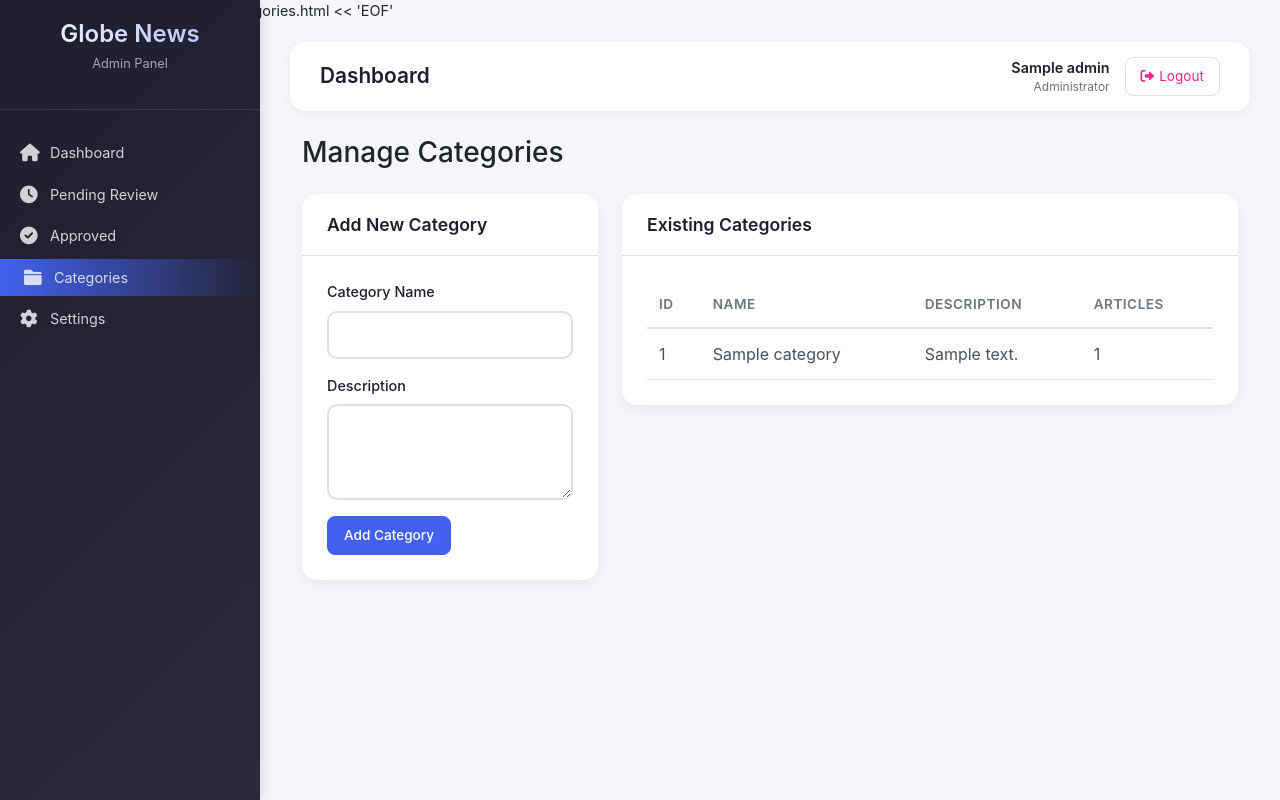
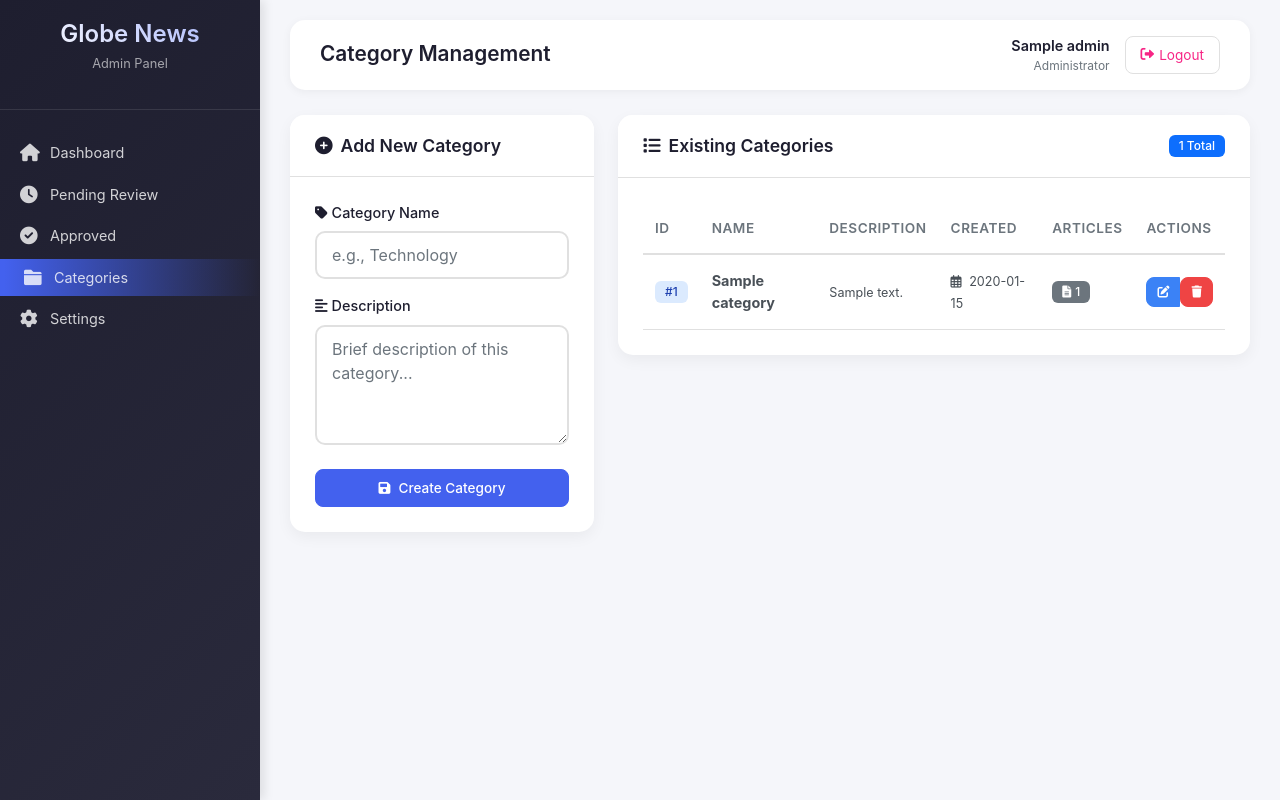
Before and after one commit to 2004-maste/globe-news-backend, a FastAPI app: template app/templates/admin/categories.html in a window 1280 px wide. Run offline with FastAPI, Linux system fonts and the light colour scheme; the template is opened without the code that fills it: most values are stand-ins (such as "Sample title", 1, 10 or a date in 2020).

Commit message:
Update categories.html

```diff
--- a/app/templates/admin/categories.html
+++ b/app/templates/admin/categories.html
@@ -1,27 +1,35 @@
-cat > /app/app/templates/admin/categories.html << 'EOF'
-{% extends "admin/base_admin.html" %}
-{% block title %}Categories - Globe News Admin{% endblock %}
+{% extends "base_admin.html" %}
+{% block title %}Categories{% endblock %}
+{% block page_title %}Category Management{% endblock %}
+
 {% block content %}
-<div class="container-fluid">
-    <h1 class="h3 mb-4">Manage Categories</h1>
-
 <div class="row">
     <div class="col-md-4">
         <div class="card">
             <div class="card-header">
-                    <h5>Add New Category</h5>
+                <h5><i class="fas fa-plus-circle me-2"></i>Add New Category</h5>
             </div>
             <div class="card-body">
                 <form method="post" action="/admin/categories/add">
-                        <div class="mb-3">
-                            <label for="name" class="form-label">Category Name</label>
-                            <input type="text" class="form-control" id="name" name="name" required>
+                    <div class="form-group mb-3">
+                        <label for="name" class="form-label">
+                            <i class="fas fa-tag me-1"></i>Category Name
+                        </label>
+                        <input type="text" class="form-control" id="name" name="name"
+                               placeholder="e.g., Technology" required>
                     </div>
-                        <div class="mb-3">
-                            <label for="description" class="form-label">Description</label>
-                            <textarea class="form-control" id="description" name="description" rows="3"></textarea>
+
+                    <div class="form-group mb-4">
+                        <label for="description" class="form-label">
+                            <i class="fas fa-align-left me-1"></i>Description
+                        </label>
+                        <textarea class="form-control" id="description" name="description"
+                                  rows="4" placeholder="Brief description of this category..."></textarea>
                     </div>
-                        <button type="submit" class="btn btn-primary">Add Category</button>
+
+                    <button type="submit" class="btn btn-primary w-100">
+                        <i class="fas fa-save me-2"></i>Create Category
+                    </button>
                 </form>
             </div>
         </div>
@@ -30,33 +38,83 @@ cat > /app/app/templates/admin/categories.html << 'EOF'
     <div class="col-md-8">
         <div class="card">
             <div class="card-header">
-                    <h5>Existing Categories</h5>
+                <h5><i class="fas fa-list me-2"></i>Existing Categories</h5>
+                <span class="badge bg-primary">{{ categories|length }} Total</span>
             </div>
             <div class="card-body">
-                    <table class="table">
+                {% if categories %}
+                <div class="table-responsive">
+                    <table class="table table-hover">
                         <thead>
                             <tr>
                                 <th>ID</th>
                                 <th>Name</th>
                                 <th>Description</th>
+                                <th>Created</th>
                                 <th>Articles</th>
+                                <th>Actions</th>
                             </tr>
                         </thead>
                         <tbody>
                             {% for category in categories %}
                             <tr>
-                                <td>{{ category.id }}</td>
-                                <td>{{ category.name }}</td>
-                                <td>{{ category.description }}</td>
-                                <td>{{ category.articles|length }}</td>
+                                <td><span class="badge badge-info">#{{ category.id }}</span></td>
+                                <td>
+                                    <strong>{{ category.name }}</strong>
+                                </td>
+                                <td>
+                                    <small>{{ category.description or 'No description' }}</small>
+                                </td>
+                                <td>
+                                    <small>
+                                        <i class="far fa-calendar-alt me-1"></i>
+                                        {{ category.created_at[:10] if category.created_at else 'N/A' }}
+                                    </small>
+                                </td>
+                                <td>
+                                    <span class="badge bg-secondary">
+                                        <i class="fas fa-file-alt me-1"></i>{{ category.articles|length }}
+                                    </span>
+                                </td>
+                                <td>
+                                    <div class="btn-group" role="group">
+                                        <button class="btn btn-sm btn-info"
+                                                onclick="editCategory({{ category.id }})"
+                                                title="Edit Category">
+                                            <i class="fas fa-edit"></i>
+                                        </button>
+                                        <form method="post" action="/admin/categories/delete/{{ category.id }}"
+                                              style="display: inline;"
+                                              onsubmit="return confirm('Delete this category? Articles will be uncategorized.')">
+                                            <button type="submit" class="btn btn-sm btn-danger" title="Delete">
+                                                <i class="fas fa-trash"></i>
+                                            </button>
+                                        </form>
+                                    </div>
+                                </td>
                             </tr>
                             {% endfor %}
                         </tbody>
                     </table>
                 </div>
+                {% else %}
+                <div class="text-center py-5">
+                    <i class="fas fa-folder-open fa-4x" style="color: #6c757d;"></i>
+                    <h5 class="mt-3">No Categories</h5>
+                    <p class="text-muted">Create your first category to organize articles.</p>
+                </div>
+                {% endif %}
             </div>
         </div>
     </div>
 </div>
 {% endblock %}
-EOF
+
+{% block scripts %}
+<script>
+function editCategory(id) {
+    // For now, just show an alert - you can implement edit functionality later
+    alert('Edit functionality coming soon! Category ID: ' + id);
+}
+</script>
+{% endblock %}
```
Lines whose indentation alone changed are shown as unchanged.
